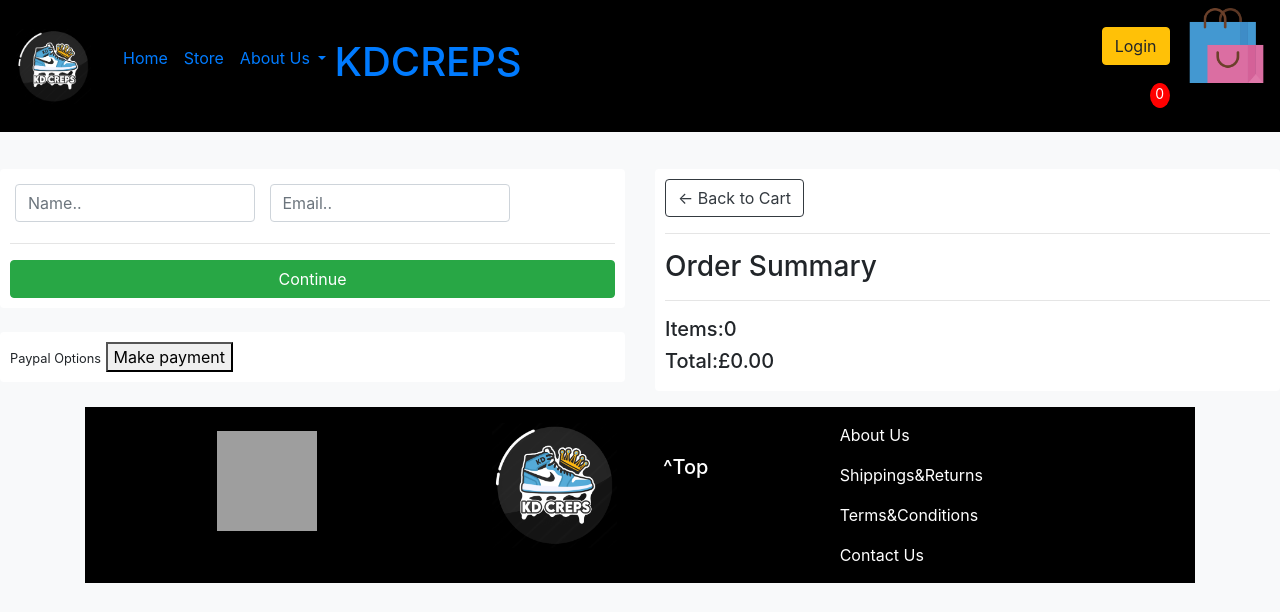
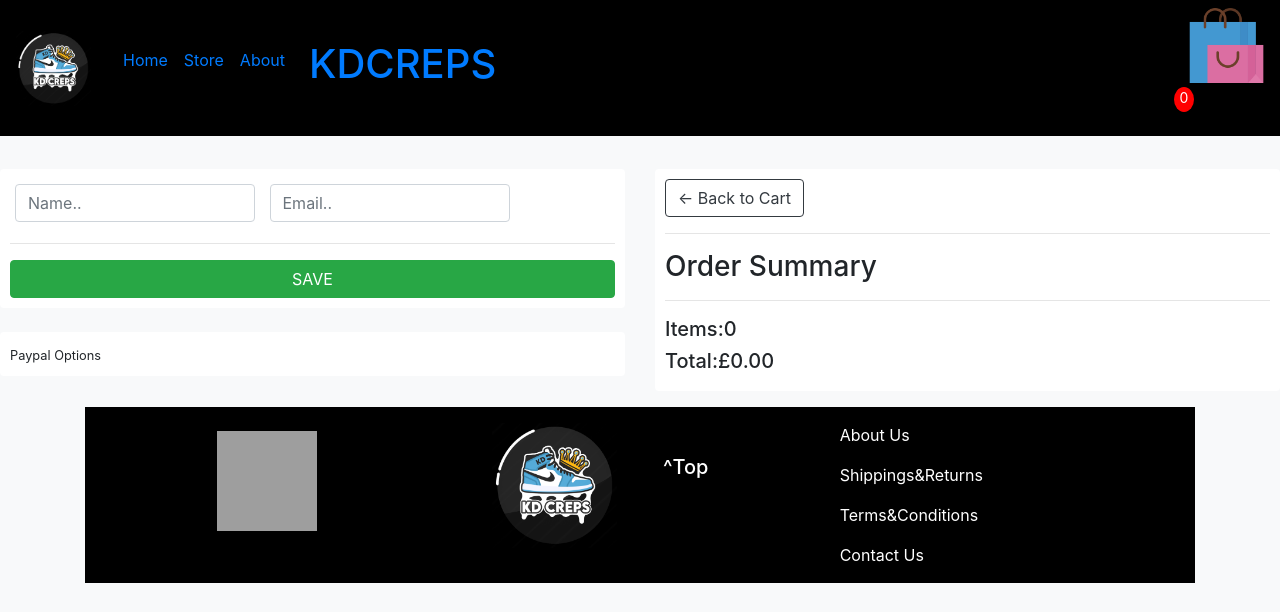
Before and after one commit to mdonkorka/SneakerEStore-Repository, a Django app: page /checkout/ in a window 1280 px wide. Shown: the top 612 px of the page. Run offline with Django 3.2, Linux system fonts and the light colour scheme; some libraries are stand-ins or nearby versions; grey boxes are pictures that could not be loaded.

Commit message:
Full Working Upload With Payment Integration 1

```diff
--- a/project_site/store/templates/store/checkout.html
+++ b/project_site/store/templates/store/checkout.html
@@ -41,14 +41,14 @@
 					</div>
 
 					<hr>
-					<input id="form-button" class="btn btn-success btn-block" type="submit" value="Continue">
+					<input id="form-button" class="btn btn-success btn-block" type="submit" value="SAVE">
 				</form>
 			</div>
 
 			<br>
 			<div class="box-element hidden" id="payment-info">
 				<small>Paypal Options</small>
-				<button id="make-payment">Make payment</button>
+				<div id="paypal-button-container"></div>
 			</div>
 
 		</div>
@@ -76,6 +76,42 @@
 
 <br><br><br>
 
+<!-- Include the PayPal JavaScript SDK -->
+<script src="https://www.paypal.com/sdk/js?client-id=ARVOYl2XmjHW-5J68FQ1RxQQ80ecvcbJZJ1LPnYXSXUHBeKDTD79Vj1jQacxdMrnb3lL9mPHdqnB3XOf&currency=GBP"></script>
+
+<script>
+	var total = '{{order.get_cart_total}}'
+    // Render the PayPal button into #paypal-button-container
+    paypal.Buttons({
+
+		style: {
+          color:  'blue',
+          shape:  'rect',
+       },
+
+        // Set up the transaction
+        createOrder: function(data, actions) {
+                return actions.order.create({
+                    purchase_units: [{
+                        amount: {
+                            value:parseFloat(total).toFixed(2)
+                        }
+                    }]
+                });
+            },
+
+        // Finalize the transaction
+        onApprove: function(data, actions) {
+            return actions.order.capture().then(function(details) {
+                // Show a success message to the buyer
+                submitFormData()
+            });
+        }
+
+
+    }).render('#paypal-button-container');
+</script>
+
 <script type="text/javascript">
 		var shipping = '{{order.shipping}}'
 		var total = '{{order.get_cart_total|floatformat:2}}'
@@ -102,10 +138,11 @@
 	    	document.getElementById('form-button').classList.add("hidden");
 	    	document.getElementById('payment-info').classList.remove("hidden");
 	    })
-
+		/*
 	    document.getElementById('make-payment').addEventListener('click', function(e){
 	    	submitFormData()
 	    })
+		*/
 
 	    function submitFormData(){
 	    	console.log('Payment button clicked')
--- a/project_site/store/templates/store/homepage.html
+++ b/project_site/store/templates/store/homepage.html
@@ -25,7 +25,7 @@
         <div class="row bg-black">
             <div class="col-sm bg-black justify-content-center text-center my-auto txt-white">
                 <h2 class="text-center"><span class="align-middle">"Item you're looking for is Deadstock or Unavailable?"</span></h2>
-                <a href="#">
+                <a href="{% url 'about' %}#contactus">
                     <button type="button" class="btn btn-outline-secondary my-3">Contact us for for any sold out sneakers and apparel</button>
                 </a>
             </div>
--- a/project_site/store/templates/store/main.html
+++ b/project_site/store/templates/store/main.html
@@ -91,29 +91,22 @@
                         Store
                     </a>
                 </li>
-                <li class="nav-item dropdown">
-                    <a class="nav-link dropdown-toggle text-primary" href=# id="navbarDropdown" role="button" data-toggle="dropdown" aria-haspopup="true" aria-expanded="false">
-                         About Us
+                 <li class="nav-item">
+                    <a class="nav-link text-primary" href="{% url 'about' %}">
+                        About
                     </a>
-                    <div class="dropdown-menu" aria-labelledby="navbarDropdown">
-                        <a class="dropdown-item text-primary" href="{% url 'about' %}">About Us</a>
-                        <a class="dropdown-item text-primary" href="aboutus">Contact Us</a>
-                        <a class="dropdown-item text-primary" href="#">Terms & Conditions</a>
-                        <a class="dropdown-item text-primary" href="#sandr">Shipping & Returns</a>
-                    </div>
                 </li>
-                <li>
+                <li class="mx-3">
                     <h1 class="text-centre text-primary" >KDCREPS </h1>
                 </li>
              </ul>
 
         <div>
-            <a href="#"class="btn btn-warning">Login</a>
             <a href="{% url 'cart' %}">
                     <img  id="cart-icon" src="{% static 'images/shopping-bags.png' %}" width="75" height="75" alt="Icons made by <a href='https://www.flaticon.com/authors/monkik' title='monkik'>monkik</a> from <a href='https://www.flaticon.com/ title='Flaticon'>www.flaticon.com</a></div>
 <div>Icons made by <a href=''https://www.flaticon.com/authors/monkik' title='monkik'>monkik</a> from <a href='https://www.flaticon.com/' title='Flaticon'>www.flaticon.com</a></div>''">
             </a>
-            <p class="ml-5" id="cart-total">{{cartItems}}</p>
+            <p class="mt-1" id="cart-total">{{cartItems}}</p>
         </div>
 
         </div>
@@ -162,13 +155,13 @@
                     <a class="txt-white" href="{% url 'about' %}">
                     <p class="font-Verdana">About Us</p>
                     </a>
-                    <a class="txt-white" href="#">
+                    <a class="txt-white" href="{% url 'about' %}#sandr">
                     <p>Shippings&Returns</p>
                     </a>
-                    <a class="txt-white" href="#">
+                    <a class="txt-white" href="{% url 'about' %}#tandc">
                     <p>Terms&Conditions</p>
                     </a>
-                    <a class="txt-white" href="#">
+                    <a class="txt-white" href="{% url 'about' %}#contactus">
                     <p>Contact Us</p>
                     </a>
                 </div>
--- a/project_site/store/templates/store/store.html
+++ b/project_site/store/templates/store/store.html
@@ -6,7 +6,7 @@
 
 <body class="bg-light">
 
-	<h1 class="text-center mt-5"> STORE </h1>
+	<h1 class="text-center my-3"> STORE </h1>
 
 	    <div class="row mx-5">
 			{% for product in products %}
@@ -17,7 +17,6 @@
 					<hr>
 
 					<button data-product="{{product.id}}" data-action="add"  class="btn btn-outline-secondary add-btn update-cart">Add to Cart</button>
-					<a class="btn btn-outline-success" href="#">View</a>
 					<h4 style="display: inline-block; float: right"><strong>£{{product.price|floatformat:2}}</strong></h4>
 				</div>
 			</div>
```
Also changed, not shown: project_site/store/templates/store/about.html (+12 -39 lines), project_site/db.sqlite3.
